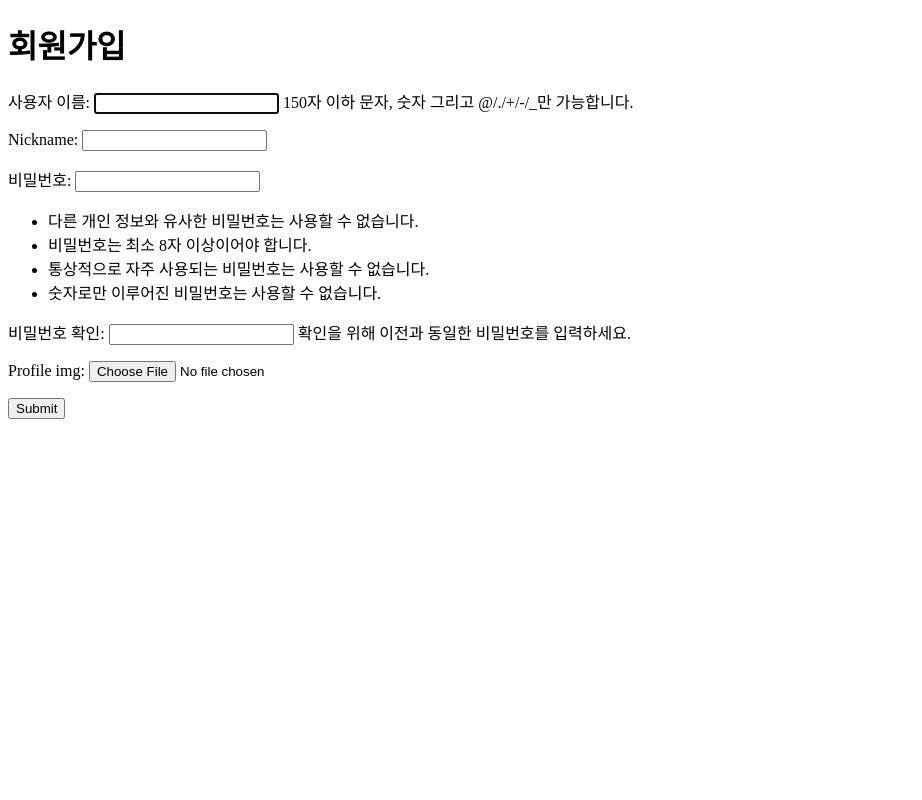
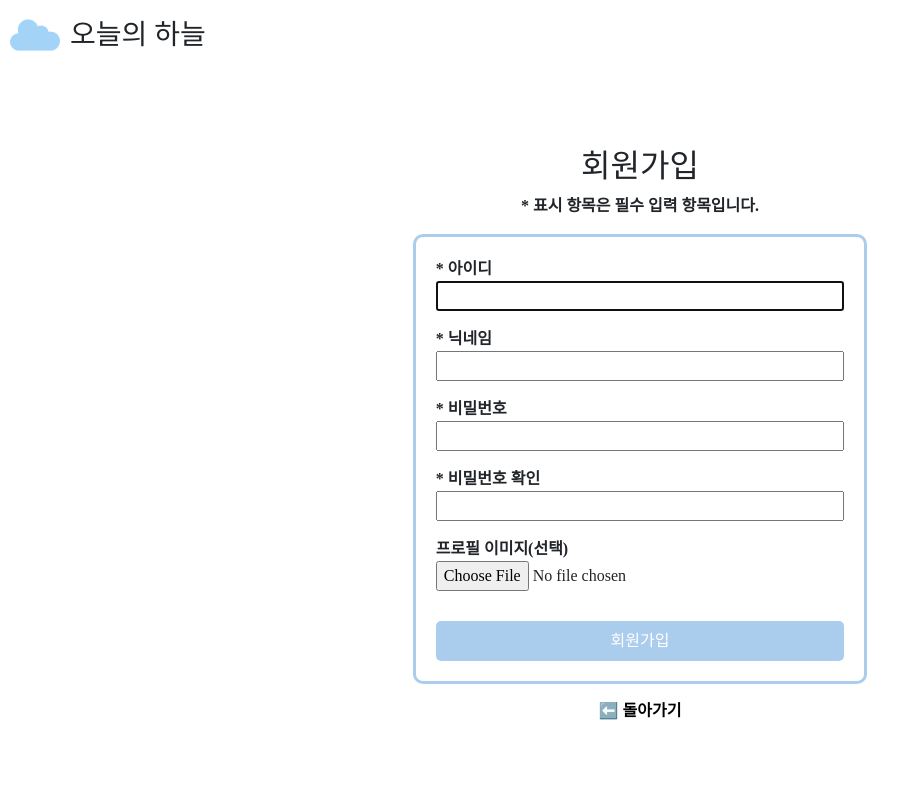
Before and after one commit to go13209/Skyful, a Django app: page /accounts/signup/ in a window 1280 px wide. Shown: the whole page, without its empty margins (0-922 px from the left). Run offline with Django 3.2, Linux system fonts and the light colour scheme; some web fonts are replaced.

Commit message:
[FEAT] signup template

```diff
--- a/accounts/forms.py
+++ b/accounts/forms.py
@@ -8,6 +8,11 @@ class CustomAuthenticationForm(AuthenticationForm):
 
 
 class CustomUserCreationForm(UserCreationForm):
+    username = forms.CharField(label="* 아이디")
+    nickname = forms.CharField(label="* 닉네임", required=True)
+    password1 = forms.CharField(label="* 비밀번호", widget=forms.PasswordInput())
+    password2 = forms.CharField(label="* 비밀번호 확인", widget=forms.PasswordInput())
+    profile_img = forms.ImageField(label='프로필 이미지(선택)', widget=forms.ClearableFileInput(), required=False)
     class Meta(UserCreationForm.Meta):
         model = get_user_model()
         fields = ('username', 'nickname', 'password1', 'password2', 'profile_img',)
--- a/accounts/templates/accounts/login.html
+++ b/accounts/templates/accounts/login.html
@@ -39,7 +39,7 @@
         {% csrf_token %}
         {% for inputs in form %}
         <label>{{ inputs.label }}
-          <p id="inputs">{{ inputs }}</p>
+          <p>{{ inputs }}</p>
         </label>
         <br>
         {% endfor %}
--- a/accounts/templates/accounts/signup.html
+++ b/accounts/templates/accounts/signup.html
@@ -1,16 +1,39 @@
-<!DOCTYPE html>
-<html lang="en">
-<head>
-  <meta charset="UTF-8">
-  <meta name="viewport" content="width=device-width, initial-scale=1.0">
-  <title>Document</title>
-</head>
-<body>
-  <h1>회원가입</h1>
-  <form action="{% url 'accounts:signup' %}" method="POST" enctype="multipart/form-data">
-    {% csrf_token %}
-    {{ form.as_p }}
-    <input type="submit">
-  </form>
-</body>
-</html>
+{% extends "base.html" %}
+{% load static %}
+
+{% block style %}
+  <link rel="stylesheet" href="{% static "css/signup.css" %}">
+{% endblock style %}
+
+{% block content %}
+  <div class="MainBox">
+    <h2>회원가입</h2>
+    <p>* 표시 항목은 필수 입력 항목입니다.</p>
+    <div class="SignupForm">
+      <form action="{% url 'accounts:signup' %}" method="POST" enctype="multipart/form-data">
+        {% csrf_token %}
+        {% for inputs in form %}
+          {% if inputs.name == "profile_img" %}
+            <label for="ProfileImage">{{inputs.label}}
+              <input type="file" name="ProfileImage" id="ProfileImage" accept="image/*" onchange="previewImage(this)">
+            </label>
+          {% else %}
+            <label>{{inputs.label}}
+              <p id="inputs">{{inputs}}</p>
+            </label>
+          {% endif %}
+          <br>
+        {% endfor %}
+        <div class="ImageBox">
+          <img class="Preview" src="#" alt="프로필 이미지 미리보기">
+        </div>
+        <button type="submit">회원가입</button>
+      </form>
+    </div>
+    <a href="{% url 'accounts:login' %}">⬅️ 돌아가기</a>
+  </div>
+{% endblock content %}
+
+{% block js %}
+  <script src="{% static "js/signup.js" %}"></script>
+{% endblock js %}
--- a/static/css/base.css
+++ b/static/css/base.css
@@ -7,4 +7,11 @@
 
 body {
   font-family: 'HakgyoansimWoojuR';
+  height: 100vh;
+  display: flex;
+  flex-direction: column;
 }
+
+.container {
+  flex-grow: 100;
+}
--- a/static/css/login.css
+++ b/static/css/login.css
@@ -3,7 +3,7 @@
   flex-direction: column;
   justify-content: center;
   align-items: center;
-  min-height: 100dvh;
+  height: 100%;
   font-weight: bold;
 }
 
--- /dev/null
+++ b/static/css/signup.css
@@ -0,0 +1,49 @@
+.MainBox {
+  display: flex;
+  flex-direction: column;
+  justify-content: center;
+  align-items: center;
+  height: 100%;
+  font-weight: bold;
+}
+
+.SignupForm {
+  border: 3px solid #abcded;
+  border-radius: 10px;
+  padding: 20px;
+}
+
+.SignupForm label {
+  width: 100%;
+}
+
+.SignupForm label input {
+  width: 100%;
+}
+
+.ImageBox {
+  display: flex;
+  justify-content: center;
+  align-items: center;
+  margin: 15px;
+}
+
+.Preview {
+  display: none;
+  height: 200px;
+}
+
+.SignupForm button {
+  width: 100%;
+  color: white;
+  background-color: #abcded;
+  border: 3px solid #abcded;
+  border-radius: 5px;
+  padding: 5px;
+}
+
+.MainBox a {
+  margin-top: 15px;
+  text-decoration-line: none;
+  color: black;
+}
--- /dev/null
+++ b/static/js/signup.js
@@ -0,0 +1,20 @@
+function previewImage(input) {
+  const profileImagePreview = document.querySelector('.Preview');
+  if (input.files.length > 0) {
+    const reader = new FileReader();
+    reader.onload = function (e) {
+      profileImagePreview.src = e.target.result;
+      profileImagePreview.style.display = 'block';
+    };
+    reader.readAsDataURL(input.files[0]);
+  } else {
+    profileImagePreview.style.display = 'none';
+    profileImagePreview.src = '';
+  }
+}
+
+window.onload = function () {
+  const profileImagePreview = document.querySelector('.Preview');
+  profileImagePreview.style.display = 'none';
+  profileImagePreview.src = '';
+};
--- a/templates/base.html
+++ b/templates/base.html
@@ -21,6 +21,9 @@
       {% endblock content %}
     </div>
 
+    {% block js %}
+    {% endblock js %}
+
     <script src="https://cdn.jsdelivr.net/npm/bootstrap@5.3.2/dist/js/bootstrap.bundle.min.js" integrity="sha384-C6RzsynM9kWDrMNeT87bh95OGNyZPhcTNXj1NW7RuBCsyN/o0jlpcV8Qyq46cDfL" crossorigin="anonymous"
     ></script>
   </body>
```
